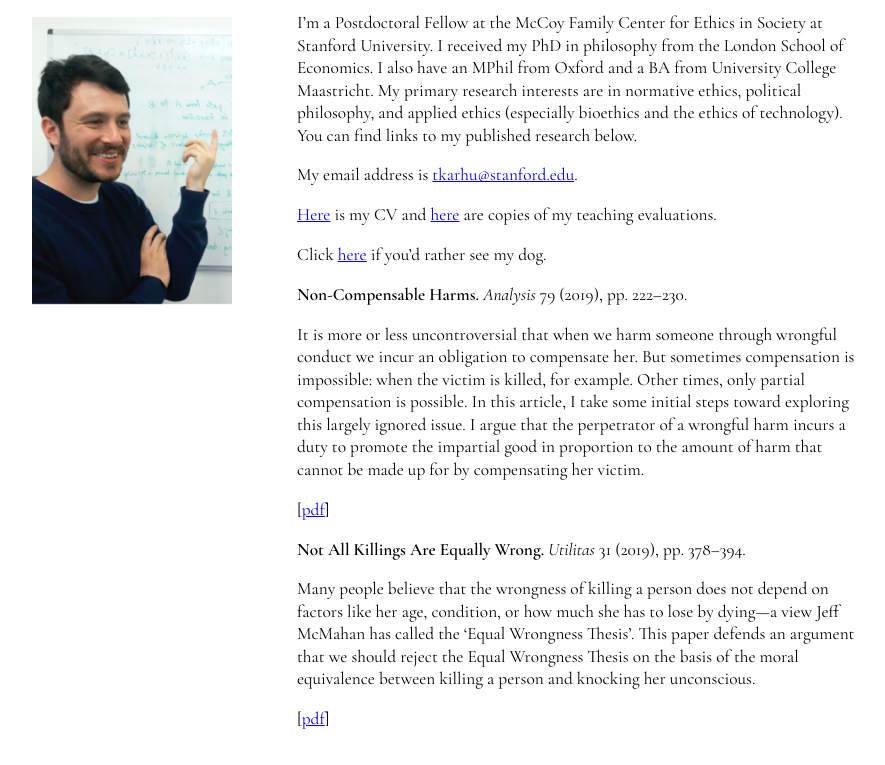
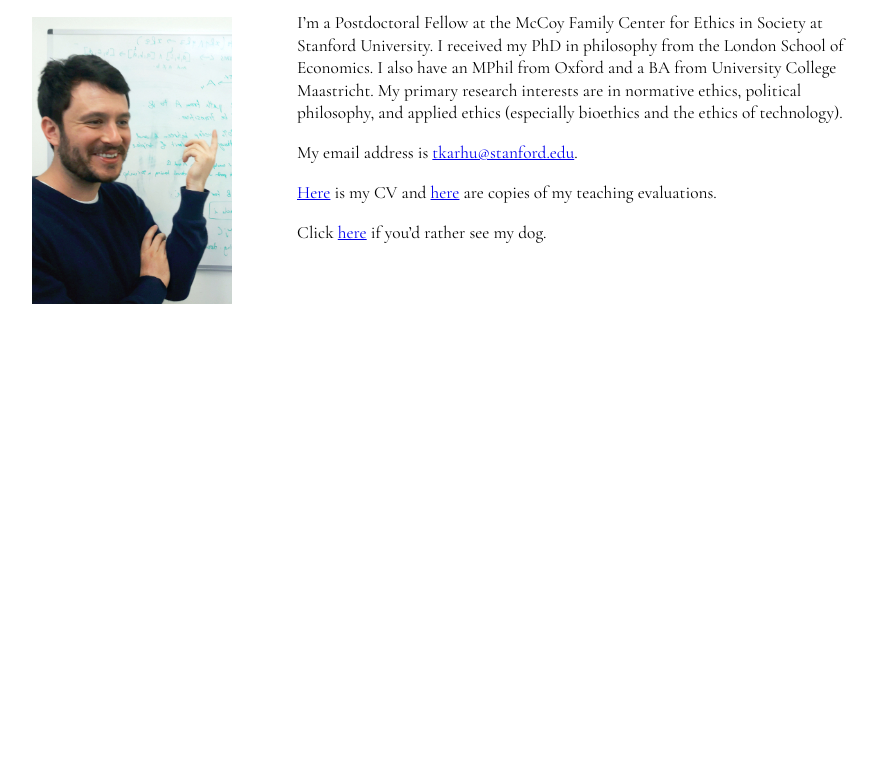
Before and after one commit to toddkarhu/toddkarhu, a plain HTML site: page index.html in a window 1280 px wide. Shown: the part 113-878 px from the top of the page, without its empty margins (28-913 px from the left). After the commit the page ends 800 px from the top, so only its background shows below. Drawn offline with nearby package versions, Linux system fonts and the light colour scheme.

Commit message:
Update index.html

```diff
--- a/index.html
+++ b/index.html
@@ -33,7 +33,7 @@
 <div style="line-height: 1.3; font-size: 13pt; font-family: 'Cormorant Garamond', serif; margin-left: 265px; padding-top:75px">
 
 I’m a Postdoctoral Fellow at the McCoy Family Center for Ethics in Society at Stanford University. I received my PhD in philosophy from the London School of Economics. I also have an MPhil from Oxford and a BA from University College Maastricht.
-	My primary research interests are in normative ethics, political philosophy, and applied ethics (especially bioethics and the ethics of technology). You can find links to my published research below.
+	My primary research interests are in normative ethics, political philosophy, and applied ethics (especially bioethics and the ethics of technology).
 
 <p>My email address is <a href="mailto:tkarhu@stanford.edu">tkarhu@stanford.edu</a>.
 
@@ -41,30 +41,6 @@ I’m a Postdoctoral Fellow at the McCoy Family Center for Ethics in Society at
 
 <p>Click <a href="#" onclick="document.getElementById('myImage').src=(document.getElementById('myImage').src.endsWith('moxie.jpg')? 'me.jpg' : 'moxie.jpg');document.getElementById('myName').innerHTML=(document.getElementById('myName').innerHTML.endsWith('my dog')? 'me again' : 'my dog');">here</a> if you’d rather see <span id="myName">my dog</span>.</p>
 
-
-<p><strong>Non-Compensable Harms.</strong> <i>Analysis</i> 79 (2019), pp. 222–230.</p>
-
-<p>It is more or less uncontroversial that when we harm someone through wrongful conduct we incur an obligation to compensate her. But sometimes compensation is impossible: when the victim is killed, for example. Other times, only partial compensation is possible. In this article, I take some initial steps toward exploring this largely ignored issue. I argue that the perpetrator of a wrongful harm incurs a duty to promote the impartial good in proportion to the amount of harm that cannot be made up for by compensating her victim.</p>
-
-[<a href="https://philpapers.org/go.pl?id=KARNH&u=https%3A%2F%2Fphilpapers.org%2Farchive%2FKARNH.pdf" target="_blank">pdf</a>]</p>
-
-	<p>
-
-<p><strong>Not All Killings Are Equally Wrong.</strong> <i>Utilitas</i> 31 (2019), pp. 378–394.</p>
-
-
-
-<p>Many people believe that the wrongness of killing a person does not depend on factors like her age, condition, or how much she has to lose by dying—a view Jeff McMahan has called the ‘Equal Wrongness Thesis’. This paper defends an argument that we should reject the Equal Wrongness Thesis on the basis of the moral equivalence between killing a person and knocking her unconscious.</p>
-
-<p>[<a href="https://philpapers.org/archive/KARNAK.pdf" target="_blank">pdf</a>]</p>
-
-
-
-
-<br />
-<br />
-
-</div>
 
 <br />
 <br />
```
